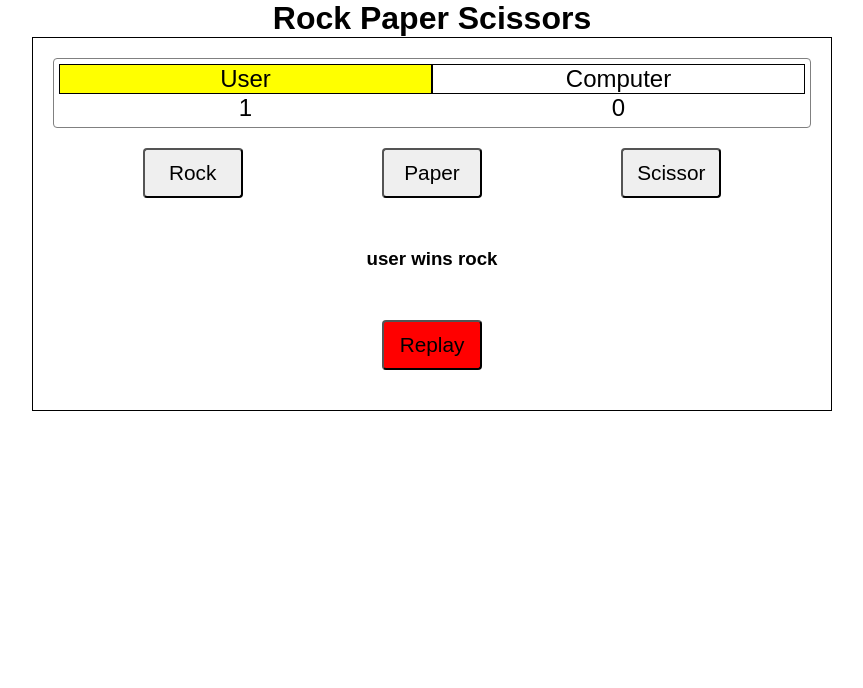
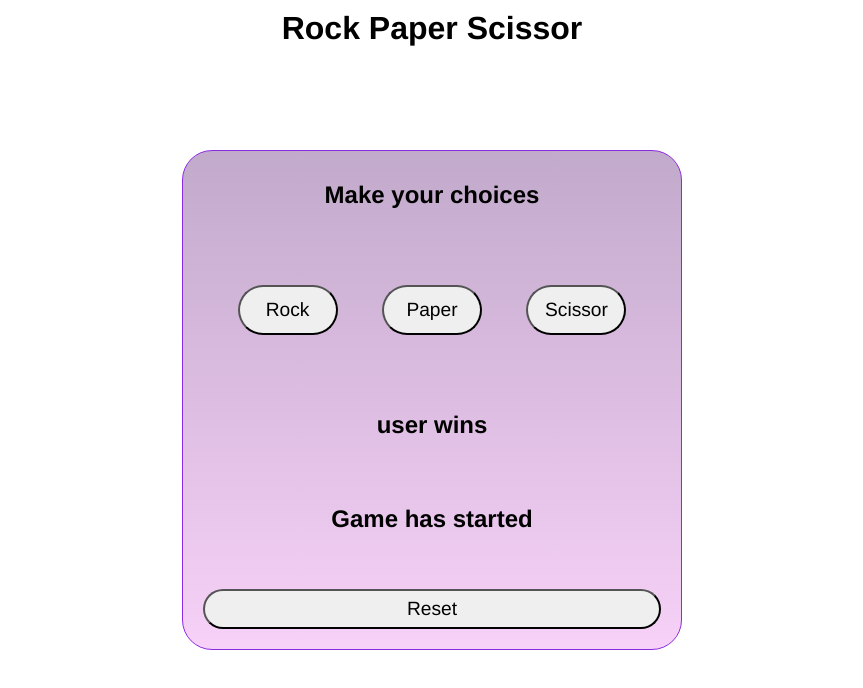
Before and after one commit to drdebrajroy/rock_paper_scissor, a plain HTML site: page index.html in a window 1280 px wide. Both pictures are taken after a click on the button "Rock". Shown: the whole page, without its empty margins (208-1071 px from the left). Drawn offline with Linux system fonts and the light colour scheme.

Commit message:
there are some problem in file structure

```diff
--- a/index.html
+++ b/index.html
@@ -4,41 +4,31 @@
   <meta charset="UTF-8">
   <meta http-equiv="X-UA-Compatible" content="IE=edge">
   <meta name="viewport" content="width=device-width, initial-scale=1.0">
-    <title>Rock Paper Scissors</title>
+  <title>rock paper scissor</title>
   <link rel="stylesheet" href="./style.css">
 </head>
 <body>
-
-    <h1>Rock Paper Scissors</h1>
-
-    <!--  -----------main container------------------>
+  <h1>Rock Paper Scissor</h1>
   <div class="container">
-
-        <!-- ---------score board container------------- -->
-        <div class="scoreBoard">
-            <div class="user">User</div>
-            <div class="computer">Computer</div>
-            <div class="userScore">0</div>
-            <div class="computerScore">0</div>
-        </div>
-
-        <!-- ----------choices container------------------- -->
+    <h2>Make your choices</h2>
     <div class="choices">
       <button class="btn" id="rock">Rock</button>
       <button class="btn" id="paper">Paper</button>
       <button class="btn" id="scissor">Scissor</button>
     </div>
 
-        <!-- ------------result container-------------------- -->
-        <div class="result">
-            <h3 class="currentResult">Choose your option</h3>
-            <!-- <h2 class="finalResult"></h2> -->
-        </div>
+    <h2 class="current-result"></h2>
 
-        <!-- -----------reload container--------------------- -->
-        <div class="reload">
-            <button class="reloadGame">Replay</button>
-        </div>
+    <h2 class="result">Game has not start yet</h2>
+
+    <button class="block" id="reset" type="reset">Reset</button>
+
+
+
+
+
+
+
   </div>
 
 
--- a/script.js
+++ b/script.js
@@ -1,110 +1,110 @@
-const userScore = document.querySelector('.userScore');
-const computerScore=document.querySelector('.computerScore');
+//reloading
+const reset = document.querySelector('#reset');
+reset.addEventListener('click',()=>{
+    window.location.reload();
+})
+//score counting variables in global scope
+let count=0;
+let user=0;
+let computer=0;
+//choice clicking event
+document.querySelectorAll('button').forEach(ele=>{
+    ele.addEventListener('click',e=>{
+        document.querySelector('.result').innerHTML="Game has started";
+        count++;
+        //taking user choice
+        let idd=  e.target.id ;
+        //taking computer choice by generating random number
+        let com = Math.floor(Math.random()*3);
+        //count will increase till 5 i.e, there only 5 rounds of game from where computer will decide who is the winner
+        if(count<=5)
+        {
+            console.log(count);
+            //assigning computer choice from " assign_choice" function (go to line no 99) for each random generated number;
+            com=assign_choice(com);
+            //checking user and computer choice from "check" function (go to line no 49) and show the immediate result
+            check(idd,com);
+            console.log(idd);
+            console.log(com);
+            console.log(computer);
+            console.log(user);
+        }
+        else{
+            document.querySelector('#reset').classList.add('anim');
+            //announce the winner using "generate_winner" function (line no 41)
+            generate_winner(user,computer);
+        }
+    })
+})
 
-const choices=document.querySelectorAll('.btn');
-
-const currentResult=document.querySelector('.currentResult');
-const reload=document.querySelector('.reload');
-const finalResult=document.querySelector('.finalResult');
-
-let cScore =0;
-let uScore =0;
-
-let userChoice;
-let computerGenerate;
-let computerChoice;
-
-
-
-let  getResult=(userChoice,computerGenerate)=>
+//announcing winner
+function generate_winner(u,c)
 {
-    if (computerGenerate==0)
-    computerChoice='rock';
-else if(computerGenerate==1)
-    computerChoice='paper';
-else
-    computerChoice='scissor';
-
-
-    console.log(userChoice);
-    console.log(computerChoice);
-
-    if(computerChoice==userChoice)
+    if(user<computer)
+    document.querySelector('.result').innerHTML="Computer is the winner<br>To replay click Reset";
+    else if(user==computer)
+    document.querySelector('.result').innerHTML="Game is tie<br>To replay click Reset";
+    else
+    document.querySelector('.result').innerHTML="User is the winner<br>To replay click Reset";
+}
+//user and computer choice checking function
+function check(i,c)
+{
+    if(i==c)
     {
-    currentResult.innerHTML="It's a Draw";
-    return;
+        document.querySelector('.current-result').innerHTML="it is draw";
+        //return statement is important else interpreter will execute next condition  where i matches and also increase unwanted score
+        return;
     }
 
-    if(userChoice=='rock')
+    else if(i=='rock')
     {
-        if(computerChoice=='paper')
+        if(c=='paper')
         {
-            cScore+=1;
-            computerScore.innerHTML=cScore;
-            currentResult.innerHTML='computer wins by paper';
+        document.querySelector('.current-result').innerHTML="computer wins";
+        computer++;
+
         }
         else
         {
-            uScore+=1;
-            userScore.innerHTML=uScore;
-            currentResult.innerHTML='user wins rock';
+            document.querySelector('.current-result').innerHTML="user wins";
+            user++;
         }
-        // count+=1;
     }
-    if(userChoice=='paper')
+    else if(i=='paper')
     {
-        if(computerChoice=='scissor')
+        if(c=='scissor')
         {
-            cScore+=1;
-            computerScore.innerHTML=cScore;
-            currentResult.innerHTML='computer wins scissor';
-        }
+            document.querySelector('.current-result').innerHTML="computer wins";
+            computer++;
+            }
         else
         {
-            uScore+=1;
-            userScore.innerHTML=uScore;
-            currentResult.innerHTML='user wins paper';
+            document.querySelector('.current-result').innerHTML="user wins";
+            user++;
         }
-        // count+=1;
     }
-    if(userChoice=='scissor')
+    else
     {
-        if(computerChoice=='rock')
+        if(c=='rock')
         {
-            cScore+=1;
-            computerScore.innerHTML=cScore;
-            currentResult.innerHTML='computer wins rock';
-        }
+            document.querySelector('.current-result').innerHTML="computer wins";
+            computer++;
+            }
         else
         {
-            uScore+=1;
-            userScore.innerHTML=uScore;
-            currentResult.innerHTML='user wins scissor';
+            document.querySelector('.current-result').innerHTML="user wins";
+            user++;
         }
-        // count+=1;
     }
 }
-
-
-
-
-
-
-choices.forEach(element => {
-    element.addEventListener('click',(e)=>{
-     userChoice=e.target.id;
-    computerGenerate=Math.floor(Math.random()*3);
-    getResult(userChoice,computerGenerate);
-
-    })
-
-
-
-});
-
-reload.addEventListener('click',()=>{
-    window.location.reload();
-})
-
-// TODO:
-// // i have to make for 5 round gameplay;
+//computer choice generating number
+function assign_choice(c)
+{
+    if(c==0)
+    return c='rock';
+    else if (c==1)
+    return c='paper';
+    else
+    return c='scissor';
+}
--- a/style.css
+++ b/style.css
@@ -1,68 +1,68 @@
 *{
-    padding: 0;
-    margin: 0;
-    box-sizing: border-box;
-    font-family: sans-serif;
-}
-body{
-    max-width: 800px;
-    height: 100vh;
-    margin: auto;
-    text-align: center;
-}
-/* -----------main container div--------------- */
-.container{
-    padding: 20px;
-    border: 1px solid black;
+  padding: 0;
+  margin: 0;
+  box-sizing: border-box;
+  font-family: 'Franklin Gothic Medium', 'Arial Narrow', Arial, sans-serif;
 }
 
-/* ----------- score board container----------------*/
-.scoreBoard{
-    /* height: 50px; */
-    /* background-color: gray; */
-    display: grid;
-    grid-template-columns: repeat(2,1fr);
-    padding: 5px;
-    font-size: 1.5em;
-    border: 1px solid grey;
-    border-radius: 4px ;
+/* utility styling */
+
+.btn{
+  height: 50px;
+  padding: 0 10px;
+  font-size: 1.2em;
+  border-radius: 40px;
+  width: 100px;
+  margin: 20px;
+  transition: all .3s;
 }
-.user{
-    background-color: yellow;
-    border: 1px solid black;
+.btn:hover{
+  background-color: violet;
+  transform: scale(1.1);
+  box-shadow: 0 0 2px ;
 }
-.computer{
-    background-color: white;
-    border: 1px solid black;
+
+.block{
+  display: block;
+  width: 100%;
+  border-radius: 20px;
+  height: 40px;
+  font-size: 1.2em;
 }
-/* ------------------choices styling------------------ */
-.choices{
-    display: flex;
-    justify-content: space-around;
-    align-items: center;
-    padding: 20px;
+
+/* main styling */
+body{
+  height: 100vh;
+  position: relative;
 }
-button{
-    width: 100px;
-    height: 50px;
-    border-radius: 4px;
-    font-size: 1.3em;
-    cursor: pointer;
+h1,h2{
+  text-align: center;
+  padding: 10px;
 }
-button:hover{
-    box-shadow: 1px 1px 5px black;
+.container{
+position: absolute;
+top: 50%;
+left: 50%;
+transform: translate(-50%,-50%);
+width: 500px;
+height: 500px;
+padding: 20px;
+border-radius: 30px;
+border: 1px solid blueviolet;
+background:linear-gradient(to top,rgba(216, 25, 216, 0.2),rgba(100, 40, 124, 0.395));
+display: flex;
+flex-direction: column;
+justify-content: space-between;
+align-items: center;
 }
-/* ------------------result container---------------------- */
-.result{
-    padding: 20px;
+
+.anim{
+  animation:pop 1s infinite;
 }
-.result h3,.result h2{
-    margin: 10px 0;
+@keyframes pop{
+  100%{
+    background-color: violet;
+    box-shadow: 0 0 5px ;
+    scale: 1.05;
+  }
 }
-/* -----------------reload container------------------------ */
-.reload{
-    padding: 20px;
-}
-.reload button{
-    background-color: red;
-}
```
Lines whose indentation alone changed are shown as unchanged.
